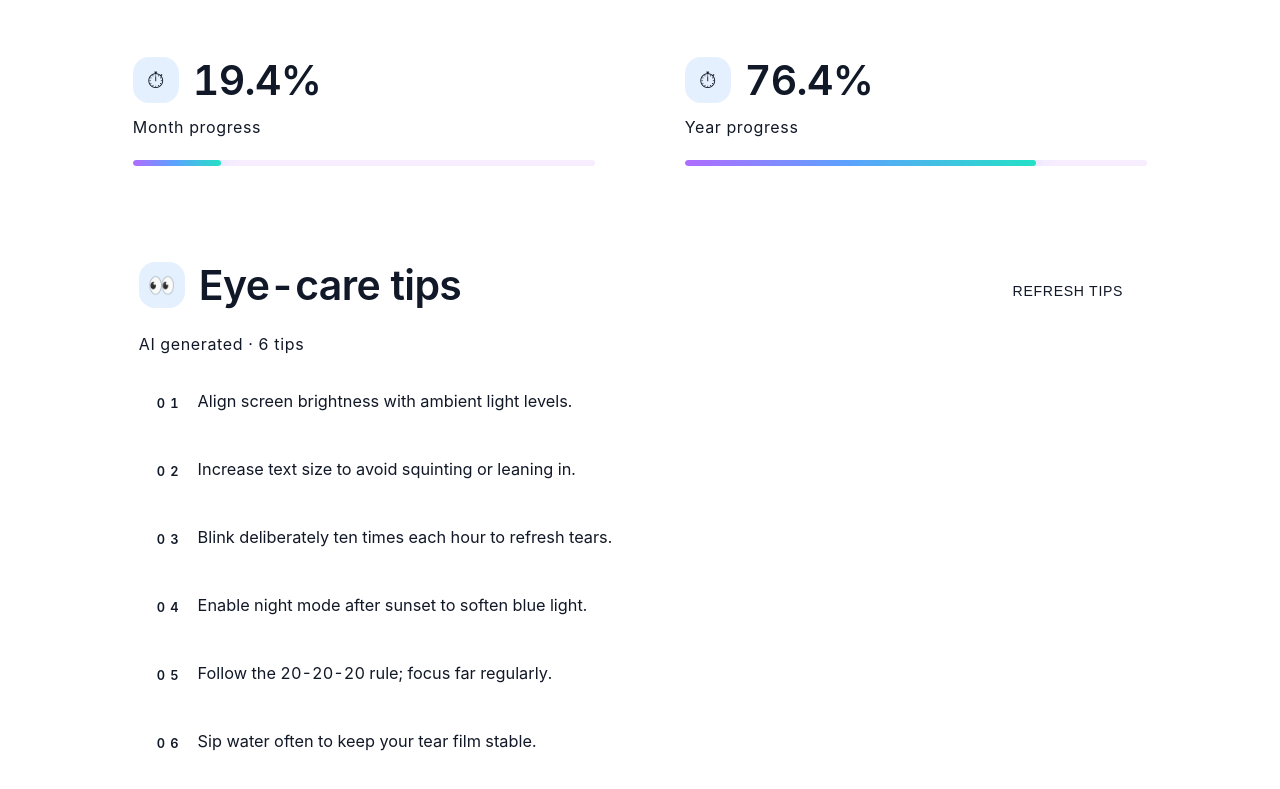
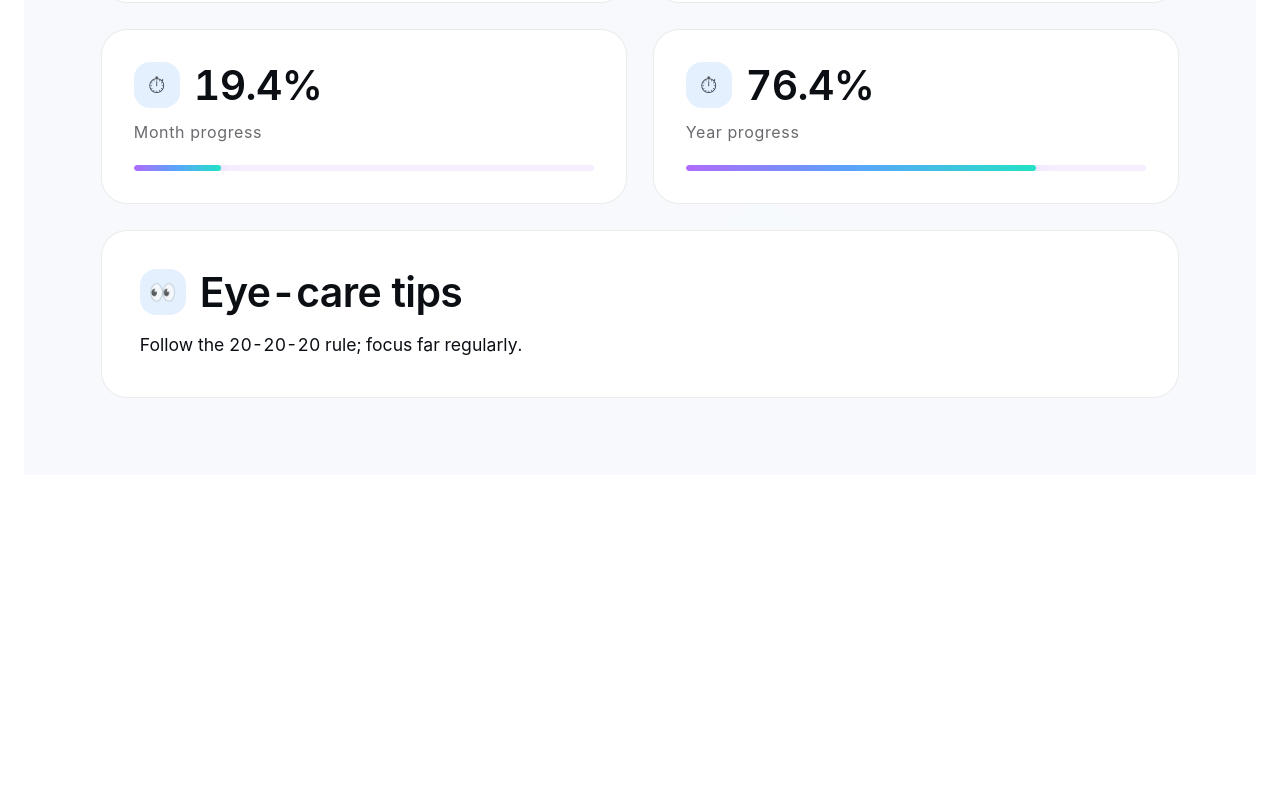
Before and after one commit to youtonghy/RESTY, a React (Vite) app: page / in a window 1280 px wide. Shown: the part 725-1514 px from the top of the page. After the commit the page ends 1224 px from the top, so only its background shows below. Built offline with nearby package versions, Linux system fonts and the light colour scheme.

Commit message:
优化仪表板组件，重构提示信息生成逻辑，简化提示卡片结构，更新样式以支持浅色和深色主题，提升用户体验和界面美观性。

```diff
--- a/src/pages/Dashboard.css
+++ b/src/pages/Dashboard.css
@@ -8,6 +8,30 @@
   color: var(--dashboard-text);
   transition: background 0.4s ease, color 0.4s ease;
   overflow: hidden;
+
+  /* 默认主题变量 - 使用浅色主题作为默认 */
+  --dashboard-bg: #f7f9fc;
+  --dashboard-card: #ffffff;
+  --dashboard-border: rgba(0, 0, 0, 0.08);
+  --dashboard-shadow: 0 16px 40px -24px rgba(94, 160, 255, 0.25);
+  --dashboard-glow: rgba(36, 225, 198, 0.28);
+  --dashboard-text: #0b0f14;
+  --dashboard-subtext: rgba(11, 15, 20, 0.62);
+  --dashboard-icon: rgba(11, 15, 20, 0.75);
+  --tips-item-bg: rgba(176, 108, 255, 0.08);
+
+  /* 深色模式 */
+  @media (prefers-color-scheme: dark) {
+    --dashboard-bg: #0b0f14;
+    --dashboard-card: #10151c;
+    --dashboard-border: rgba(255, 255, 255, 0.08);
+    --dashboard-shadow: 0 18px 48px -26px rgba(12, 16, 22, 0.85);
+    --dashboard-glow: rgba(94, 160, 255, 0.24);
+    --dashboard-text: #f1f5ff;
+    --dashboard-subtext: rgba(241, 245, 255, 0.66);
+    --dashboard-icon: rgba(241, 245, 255, 0.72);
+    --tips-item-bg: rgba(36, 225, 198, 0.12);
+  }
 }
 
 
@@ -215,79 +239,16 @@
   padding: clamp(28px, 5vw, 38px);
 }
 
-.tips-header {
-  display: flex;
-  flex-wrap: wrap;
-  align-items: center;
-  justify-content: space-between;
-  gap: 18px;
-  margin-bottom: 12px;
+.tips-content {
+  margin-top: 16px;
 }
 
-.tips-subtitle {
-  margin-bottom: 16px;
-}
-
-.tips-list {
-  list-style: none;
-  display: grid;
-  gap: 12px;
-  margin: 0;
-  padding: 0;
-}
-
-.tips-item {
-  display: flex;
-  align-items: flex-start;
-  gap: 14px;
-  padding: 14px 18px;
-  border-radius: 20px;
-  background: var(--tips-item-bg);
-  border: 1px solid var(--dashboard-border);
+.tips-text {
+  font-size: clamp(1rem, 1.6vw, 1.1rem);
+  line-height: 1.6;
   color: var(--dashboard-text);
 }
 
-.tips-index {
-  font-size: 0.8rem;
-  font-weight: 600;
-  letter-spacing: 0.4em;
-  color: var(--dashboard-subtext);
-  text-transform: uppercase;
-  margin-top: 4px;
-}
-
-.tips-text {
-  font-size: clamp(0.92rem, 1.4vw, 1.02rem);
-  line-height: 1.6;
-}
-
-.tips-shuffle {
-  display: inline-flex;
-  align-items: center;
-  gap: 8px;
-  padding: 10px 18px;
-  border-radius: 999px;
-  border: 1px solid var(--dashboard-border);
-  background: transparent;
-  color: var(--dashboard-text);
-  font-size: 0.88rem;
-  font-weight: 500;
-  letter-spacing: 0.05em;
-  text-transform: uppercase;
-  cursor: pointer;
-  transition: transform 0.2s ease, background 0.2s ease, box-shadow 0.2s ease;
-}
-
-.tips-shuffle:hover {
-  transform: translateY(-1px);
-  background: rgba(94, 160, 255, 0.16);
-  box-shadow: 0 10px 20px -16px rgba(94, 160, 255, 0.4);
-}
-
-.tips-shuffle:focus-visible {
-  outline: 2px solid rgba(94, 160, 255, 0.7);
-  outline-offset: 3px;
-}
 
 @media (max-width: 1280px) {
   .tile-span-4 {
--- a/src/pages/Dashboard.tsx
+++ b/src/pages/Dashboard.tsx
@@ -106,11 +106,11 @@ const shuffle = <T,>(items: T[]): T[] => {
   return copy;
 };
 
-const generateTips = (language: string): string[] => {
+const generateTip = (language: string): string => {
   const key: 'zh' | 'en' = language.startsWith('zh') ? 'zh' : 'en';
-  const pool = shuffle(TIP_LIBRARY[key]);
-  const count = Math.min(pool.length, Math.floor(Math.random() * 4) + 3); // 3-6
-  return pool.slice(0, count);
+  const pool = TIP_LIBRARY[key];
+  const randomIndex = Math.floor(Math.random() * pool.length);
+  return pool[randomIndex];
 };
 
 // Relative time display not used in simplified next-slot card
@@ -212,41 +212,25 @@ function NextSlotCard({ primary, secondary, delay = 0 }: NextSlotCardProps) {
 }
 
 interface TipsCardProps {
-  tips: string[];
+  tip: string;
   title: string;
-  subtitle: string;
-  buttonLabel: string;
-  onShuffle: () => void;
   delay?: number;
 }
 
-function TipsCard({ tips, title, subtitle, buttonLabel, onShuffle, delay = 0 }: TipsCardProps) {
+function TipsCard({ tip, title, delay = 0 }: TipsCardProps) {
   const ref = useFadeInOnScroll<HTMLElement>(delay);
 
   return (
     <section ref={ref} className="tile-card tile-span-12 tips-card" tabIndex={0} role="listitem">
-      <div className="tips-header">
       <div className="tile-primary-row">
         <span className="tile-icon" aria-hidden="true">
           👀
         </span>
         <span className="tile-primary">{title}</span>
       </div>
-        <button type="button" className="tips-shuffle" onClick={onShuffle}>
-          {buttonLabel}
-        </button>
+      <div className="tips-content">
+        <span className="tips-text">{tip}</span>
       </div>
-      <div className="tile-label tips-subtitle">{subtitle}</div>
-      <ul className="tips-list">
-        {tips.map((tip, index) => (
-          <li key={`${tip}-${index}`} className="tips-item">
-            <span className="tips-index" aria-hidden="true">
-              {String(index + 1).padStart(2, '0')}
-            </span>
-            <span className="tips-text">{tip}</span>
-          </li>
-        ))}
-      </ul>
     </section>
   );
 }
@@ -259,7 +243,7 @@ export function Dashboard() {
   const isZh = i18n.language.startsWith('zh');
     const { timerInfo, setTimerInfo } = useAppStore();
   const [now, setNow] = useState(() => new Date());
-  const [tips, setTips] = useState(() => generateTips(i18n.language));
+  const [tip, setTip] = useState(() => generateTip(i18n.language));
 
   useEffect(() => {
     api.getTimerInfo().then(setTimerInfo).catch((error) => {
@@ -290,13 +274,6 @@ export function Dashboard() {
     return () => window.clearInterval(id);
   }, []);
 
-  useEffect(() => {
-    setTips(generateTips(i18n.language));
-  }, [i18n.language]);
-
-  const handleShuffleTips = useCallback(() => {
-    setTips(generateTips(i18n.language));
-  }, [i18n.language]);
 
   const dateKey = `${now.getFullYear()}-${now.getMonth()}-${now.getDate()}`;
 
@@ -480,15 +457,9 @@ export function Dashboard() {
 
   const dayInfo = timeFormatter.format(now);
 
-  const tipsButtonLabel = t('dashboard.tips.shuffle', {
-    defaultValue: isZh ? '换一批' : 'Refresh tips',
-  });
   const tipsTitle = t('dashboard.tips.title', {
     defaultValue: isZh ? '护眼技巧' : 'Eye-care tips',
   });
-  const tipsSubtitle = isZh
-    ? `AI 生成 · ${tips.length} 条`
-    : `AI generated · ${tips.length} tips`;
 
   return (
     <div className="dashboard-page">
@@ -547,11 +518,8 @@ export function Dashboard() {
           />
 
           <TipsCard
-            tips={tips}
+            tip={tip}
             title={tipsTitle}
-            subtitle={tipsSubtitle}
-            buttonLabel={tipsButtonLabel}
-            onShuffle={handleShuffleTips}
             delay={360}
           />
         </div>
```
Lines whose indentation alone changed are shown as unchanged.
